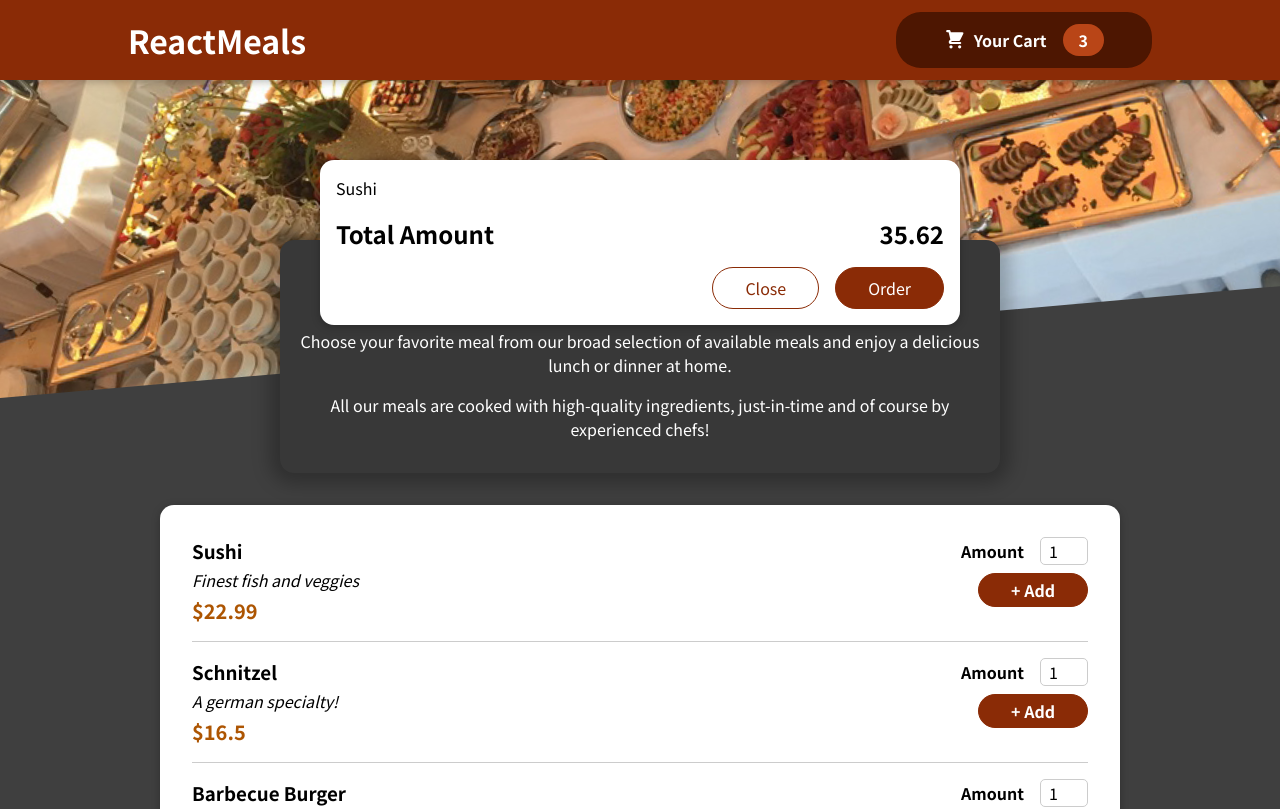
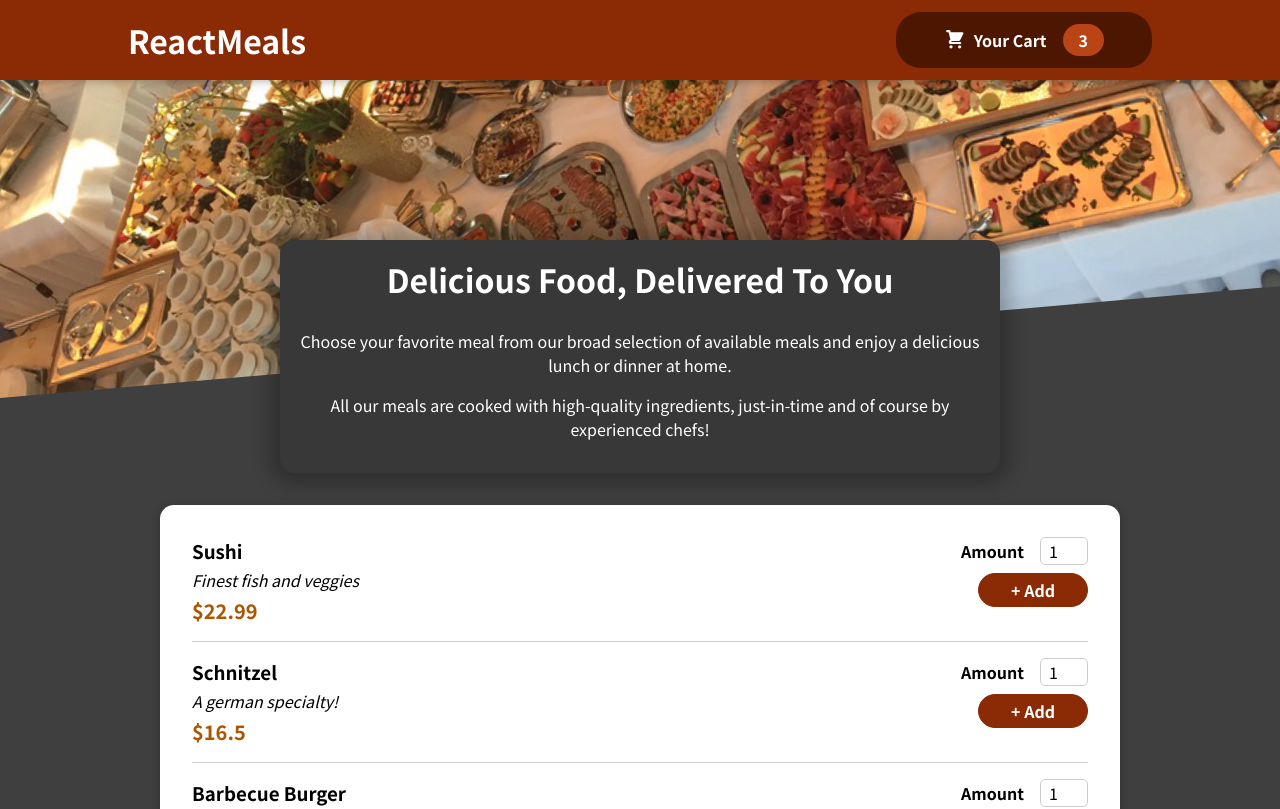
Before and after one commit to AmirrezaAminian/React-S11-project, a React (Create React App) app: page / in a window 1280 px wide. Shown: the top 809 px of the page. Built offline with nearby package versions, Linux system fonts and the light colour scheme.

Commit message:
Managing Cart & Modal State

```diff
--- a/src/App.js
+++ b/src/App.js
@@ -1,15 +1,23 @@
-import { Fragment } from "react";
+import { Fragment, useState } from "react";
 import Header from "./components/Layout/Header";
 import Meals from "./components/Meals/Meals";
 import Cart from "./components/Cart/Cart";
 
 function App() {
+  const [cartIsShown, setCartIsShown] = useState(false);
 
+  const shownCartHandler = () => {
+    setCartIsShown(true);
+  };
+
+  const hideCartHandler = () => {
+    setCartIsShown(false);
+  };
 
   return (
     <Fragment>
-      <Cart />
-      <Header />
+      {cartIsShown && <Cart onHide={hideCartHandler} />}
+      <Header onShown={shownCartHandler} />
       <main>
         <Meals />
       </main>
--- a/src/components/Cart/Cart.js
+++ b/src/components/Cart/Cart.js
@@ -11,14 +11,14 @@ const Cart = (props) => {
   );
 
   return (
-    <Modal>
+    <Modal  onClose={props.onHide}>
       {cartItems}
       <div className={classes.total}>
         <span>Total Amount</span>
         <span>35.62</span>
       </div>
       <div className={classes.actions}>
-        <button className={classes["button--alt"]}>Close</button>
+        <button className={classes["button--alt"]} onClick={props.onHide}>Close</button>
         <button className={classes.button}>Order</button>
       </div>
     </Modal>
--- a/src/components/Layout/Header.js
+++ b/src/components/Layout/Header.js
@@ -7,12 +7,12 @@ import HeaderCartButton from "./HeaderCartButton";
 const Header = (props) => {
   return (
     <Fragment>
-      <header className={classes.header} >
+      <header className={classes.header}>
         <h1>ReactMeals</h1>
-        <HeaderCartButton />
+        <HeaderCartButton onShown={props.onShown} />
       </header>
-      <div className={classes['main-image']}>
-        <img  src={mealsImage} alt="A table full of delicious food!"/>
+      <div className={classes["main-image"]}>
+        <img src={mealsImage} alt="A table full of delicious food!" />
       </div>
     </Fragment>
   );
--- a/src/components/Layout/HeaderCartButton.js
+++ b/src/components/Layout/HeaderCartButton.js
@@ -3,14 +3,14 @@ import classes from './HeaderCartButton.module.css'
 
 const HeaderCartButton = props => {
     return (
-        <button className={classes.button}>
+      <button className={classes.button} onClick={props.onShown}>
         <span className={classes.icon}>
           <CartIcon />
         </span>
         <span>Your Cart</span>
         <span className={classes.badge}>3</span>
       </button>
-    )
+    );
 }
 
 export default HeaderCartButton ;
--- a/src/components/UI/Modasl.js
+++ b/src/components/UI/Modasl.js
@@ -1,9 +1,9 @@
 import  ReactDOM  from "react-dom";
-import   { Fragment } from "react";
+import   { Fragment , useState } from "react";
 import classes from './Modasl.module.css'
 
 const Backdrop = (props) => {
-  return <div className={classes.Backdrop}></div>;
+  return <div className={classes.backdrop} onClick={props.onClose}></div>;
 };
 
 const ModalOverlay = (props) => {
@@ -20,7 +20,7 @@ const portalElement = document.getElementById("overlays");
 const Modal = (props) => {
   return (
     <Fragment>
-      {ReactDOM.createPortal(<Backdrop />, portalElement)}
+      {ReactDOM.createPortal(<Backdrop  onClose={props.onClose} />, portalElement)}
       {ReactDOM.createPortal(
         <ModalOverlay>{props.children}</ModalOverlay>,
         portalElement
```
Lines whose indentation alone changed are shown as unchanged.
